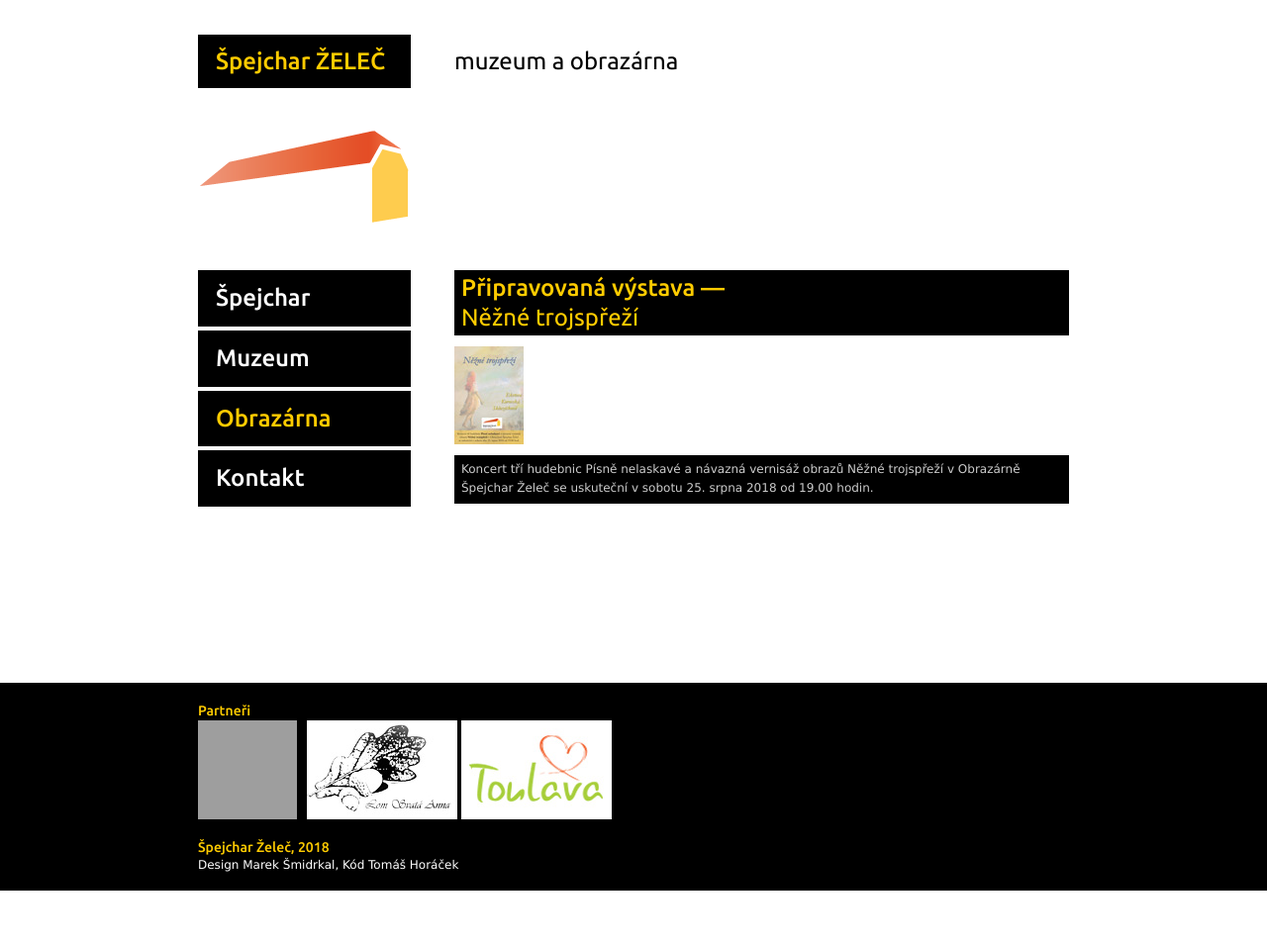
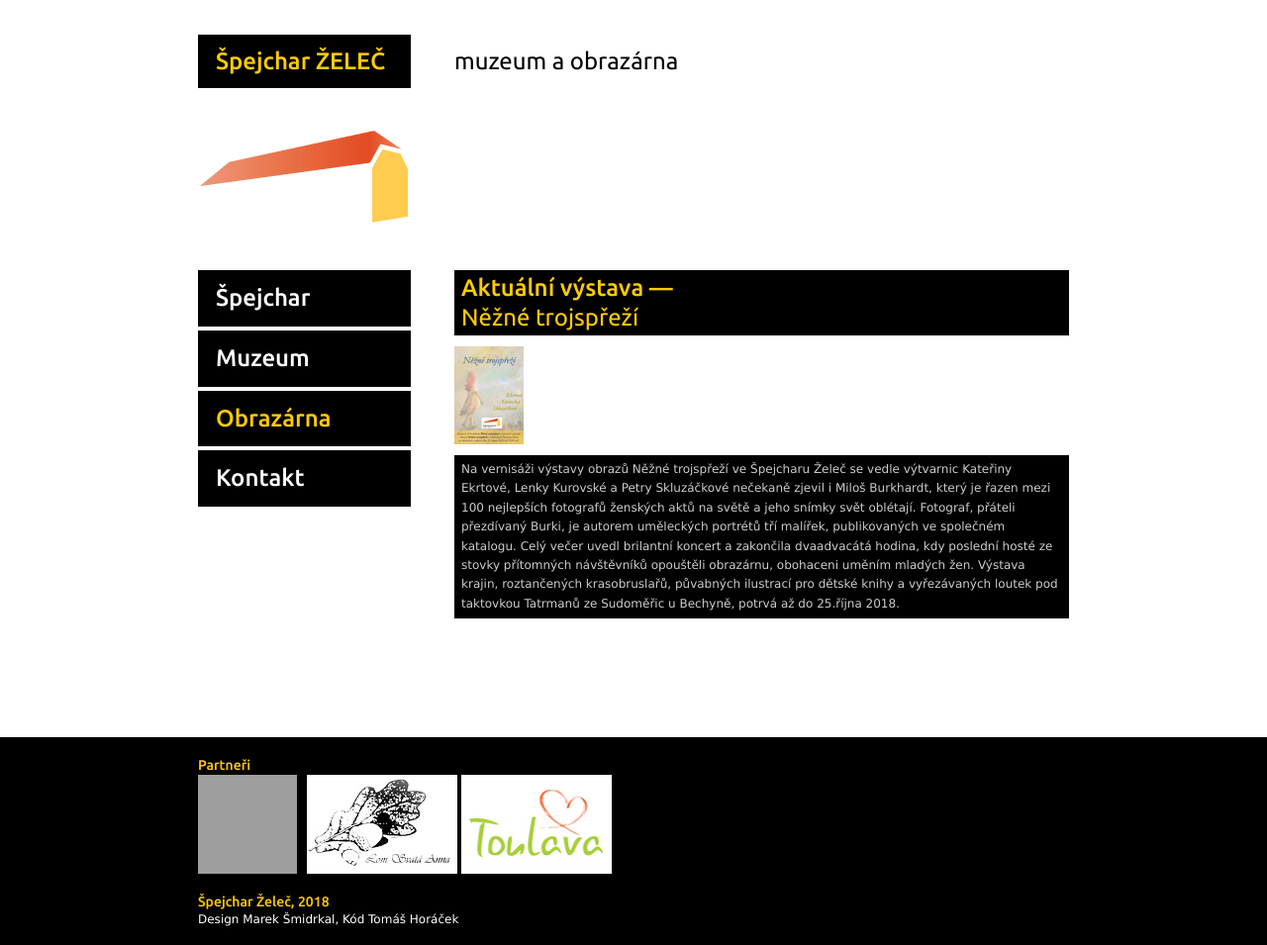
Before and after one commit to spejcharzelec/spejcharzelec.github.com, a Jekyll site: the page built from _posts/2018-08-19-nezne-trojsprezi.md, in a window 1280 px wide. Shown: the whole page at 99% size. Built offline with Jekyll 4.4.1, drawn with Linux system fonts in a browser that asks for light colours; before the commit the page ends 900 px from its top, so only the background shows below that; grey boxes are pictures that could not be loaded.

Commit message:
Update 2018-08-19-nezne-trojsprezi.md

```diff
--- a/_posts/2018-08-19-nezne-trojsprezi.md
+++ b/_posts/2018-08-19-nezne-trojsprezi.md
@@ -1,16 +1,15 @@
 ---
 layout: vystava
-title: Připravovaná výstava &mdash;
+title: Aktuální výstava &mdash;
 subtitle: Něžné trojspřeží
 menu: obrazarna
 category: obrazarna
-tags: prvni-patro-future
-is_future: true
+tags: prvni-patro
 published: true
 images:
   - "nezne-trojsprezi/01.jpg"
 layout: vystava
 intro: |
-  Koncert tří hudebnic Písně nelaskavé a návazná vernisáž obrazů Něžné trojspřeží v Obrazárně Špejchar Želeč se uskuteční v sobotu 25. srpna 2018 od 19.00 hodin.
+  Koncert tří hudebnic Písně nelaskavé a návazná vernisáž obrazů Něžné trojspřeží v Obrazárně Špejchar Želeč se uskutečnila v sobotu 25. srpna 2018 od 19.00 hodin.
 ---
-Koncert tří hudebnic Písně nelaskavé a návazná vernisáž obrazů Něžné trojspřeží v Obrazárně Špejchar Želeč se uskuteční v sobotu 25. srpna 2018 od 19.00 hodin.
+Na vernisáži výstavy obrazů Něžné trojspřeží ve Špejcharu Želeč se vedle výtvarnic Kateřiny Ekrtové, Lenky Kurovské a Petry Skluzáčkové nečekaně zjevil i Miloš Burkhardt, který je řazen mezi 100 nejlepších fotografů ženských aktů na světě a jeho snímky svět oblétají. Fotograf, přáteli přezdívaný Burki, je autorem uměleckých portrétů tří malířek, publikovaných ve společném katalogu. Celý večer uvedl brilantní koncert a zakončila dvaadvacátá hodina, kdy poslední hosté ze stovky přítomných návštěvníků opouštěli obrazárnu, obohaceni uměním mladých žen. Výstava  krajin, roztančených krasobruslařů, půvabných ilustrací pro dětské knihy a vyřezávaných loutek pod taktovkou Tatrmanů ze Sudoměřic u Bechyně, potrvá až do 25.října 2018.
```
